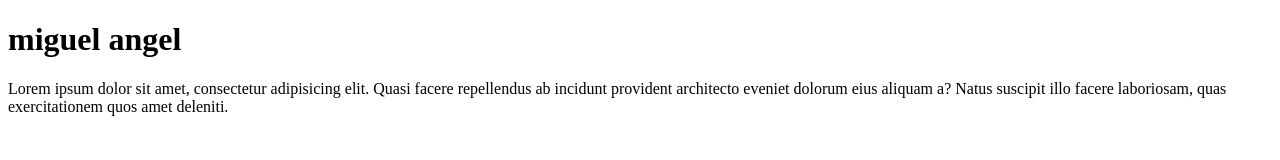
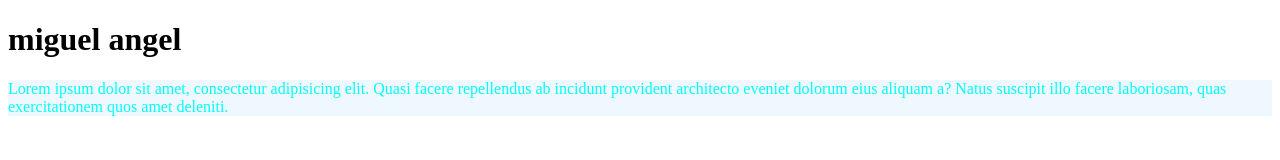
Before and after one commit to pirry007/prueba, a plain HTML site: page index.html in a window 1280 px wide. Drawn offline with Linux system fonts and the light colour scheme.

Commit message:
se agrega hoja de estilo y se cambia el color de los parrafos

```diff
--- a/index.html
+++ b/index.html
@@ -4,6 +4,7 @@
     <meta charset="UTF-8">
     <meta name="viewport" content="width=device-width, initial-scale=1.0">
     <title>Document</title>
+    <link rel="stylesheet" href="style.css">
 </head>
 <body>
     <h1>miguel angel</h1>
--- /dev/null
+++ b/style.css
@@ -0,0 +1,4 @@
+p {
+    background-color: aliceblue;
+    color: aqua;
+}
```
